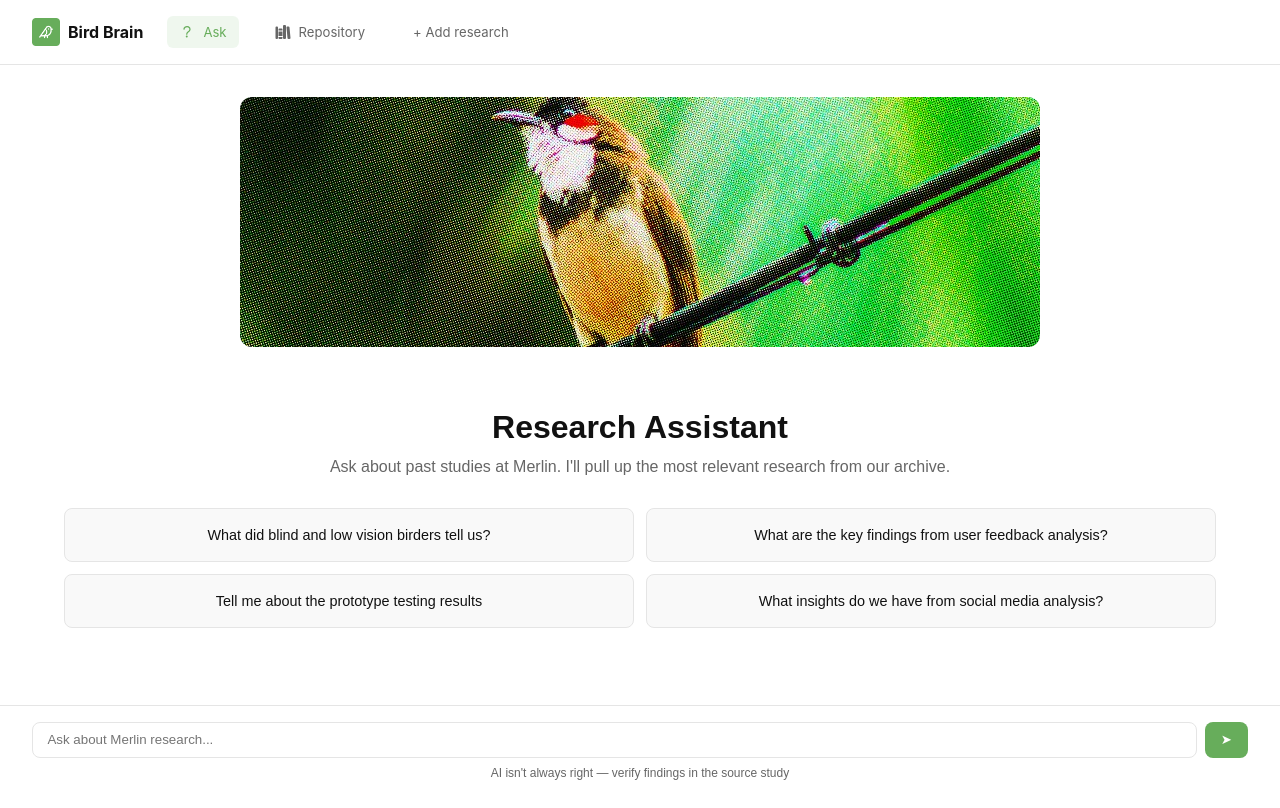
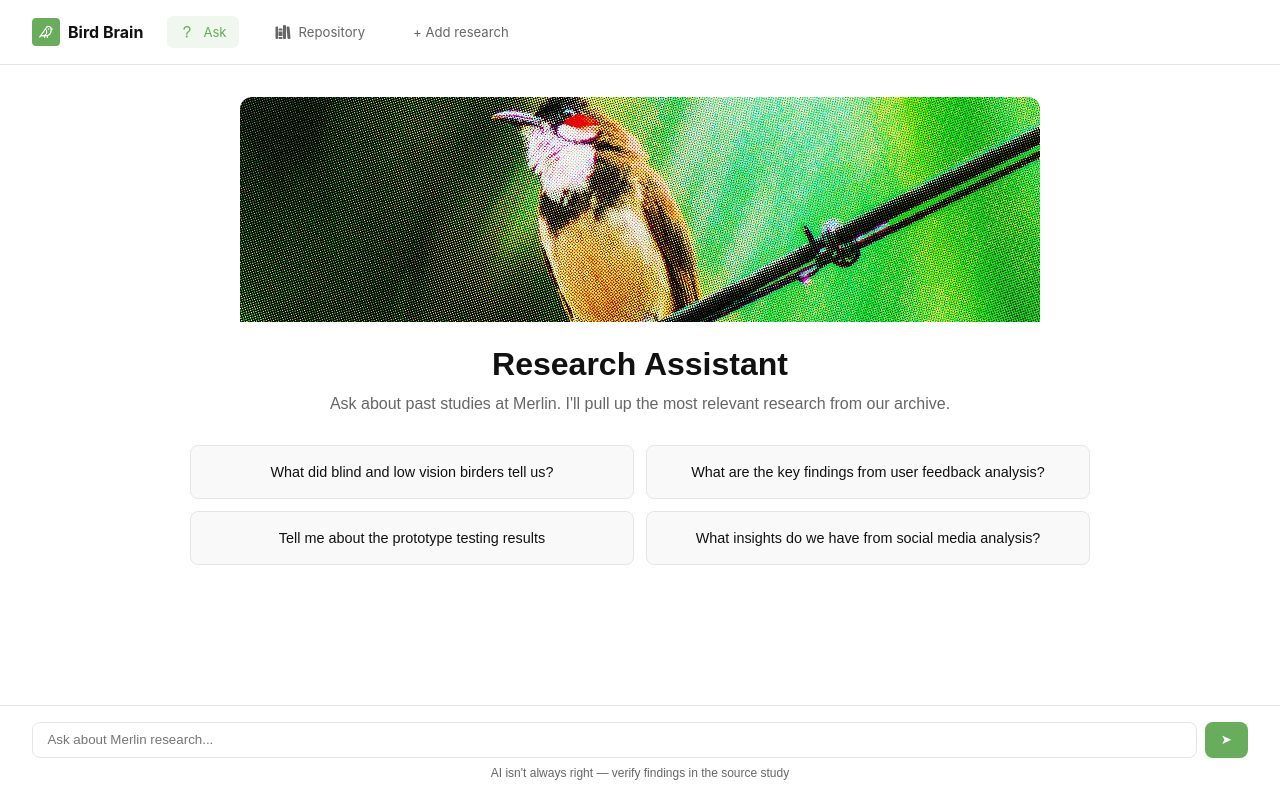
Before and after one commit to JaxLabs/bird-brain, a Next.js app in the folder frontend/: page /ask in a window 1280 px wide. Built offline with nearby package versions, Linux system fonts and the light colour scheme; a web font is replaced by a local one.

Commit message:
Align text width to match image width
- Constrain landing page content to maxWidth 900px
- Center all content vertically
- Image, title, description, and buttons now aligned

Co-Authored-By: Claude Haiku 4.5 <noreply@anthropic.com>

```diff
--- a/frontend/app/ask/page.tsx
+++ b/frontend/app/ask/page.tsx
@@ -104,14 +104,14 @@ export default function Ask() {
         <div style={{ flex: 1, overflowY: "auto", padding: "2rem 4rem" }}>
           {!started ? (
             // Landing state
-            <div style={{ display: "flex", flexDirection: "column", alignItems: "center", textAlign: "center" }}>
+            <div style={{ display: "flex", flexDirection: "column", alignItems: "center", textAlign: "center", maxWidth: "900px", margin: "0 auto" }}>
               <div style={{ width: "100%", marginBottom: "1.5rem", position: "relative", paddingTop: "25%", overflow: "hidden" }}>
                 <div style={{ position: "absolute", top: 0, left: 0, width: "100%", height: "100%", borderRadius: "0" }}>
                   <BirdImage alt="Bird photo" width={800} height={250} style={{ width: "100%", height: "100%", objectFit: "cover" }} />
                 </div>
               </div>
-              <h1 style={{ margin: "0 0 0.75rem 0", color: "var(--color-text)", fontSize: "2rem" }}>Research Assistant</h1>
-              <p style={{ color: "var(--color-text-muted)", margin: "0 0 2rem 0" }}>
+              <h1 style={{ margin: "0 0 0.75rem 0", color: "var(--color-text)", fontSize: "2rem", width: "100%" }}>Research Assistant</h1>
+              <p style={{ color: "var(--color-text-muted)", margin: "0 0 2rem 0", width: "100%" }}>
                 Ask about past studies at Merlin. I'll pull up the most relevant research from our archive.
               </p>
               <div style={{ display: "grid", gridTemplateColumns: "1fr 1fr", gap: "0.75rem", width: "100%" }}>
```
